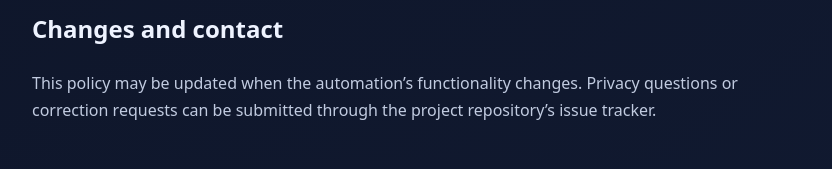
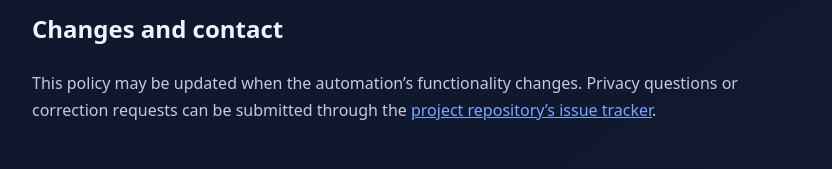
Before and after one commit to elsupermang/hermes-google-oauth-site, a plain HTML site: page privacy.html in a window 1280 px wide. Shown: the part 1878-2047 px from the top of the page, without its empty margins (222-1054 px from the left). Drawn offline with Linux system fonts and the light colour scheme.

Commit message:
Add OAuth homepage and privacy policy (privacy.html)

```diff
--- a/privacy.html
+++ b/privacy.html
@@ -53,7 +53,7 @@
     <p>The public website and repository do not contain OAuth client secrets, refresh tokens, access tokens, or other credentials. Users should never publish those values in the repository or in an issue.</p>
 
     <h2>Changes and contact</h2>
-    <p>This policy may be updated when the automation’s functionality changes. Privacy questions or correction requests can be submitted through the project repository’s issue tracker.</p>
+    <p>This policy may be updated when the automation’s functionality changes. Privacy questions or correction requests can be submitted through the <a href="https://github.com/elsupermang/hermes-google-oauth-site/issues">project repository’s issue tracker</a>.</p>
 
     <footer><a href="index.html">Return to the homepage</a></footer>
   </main>
```
